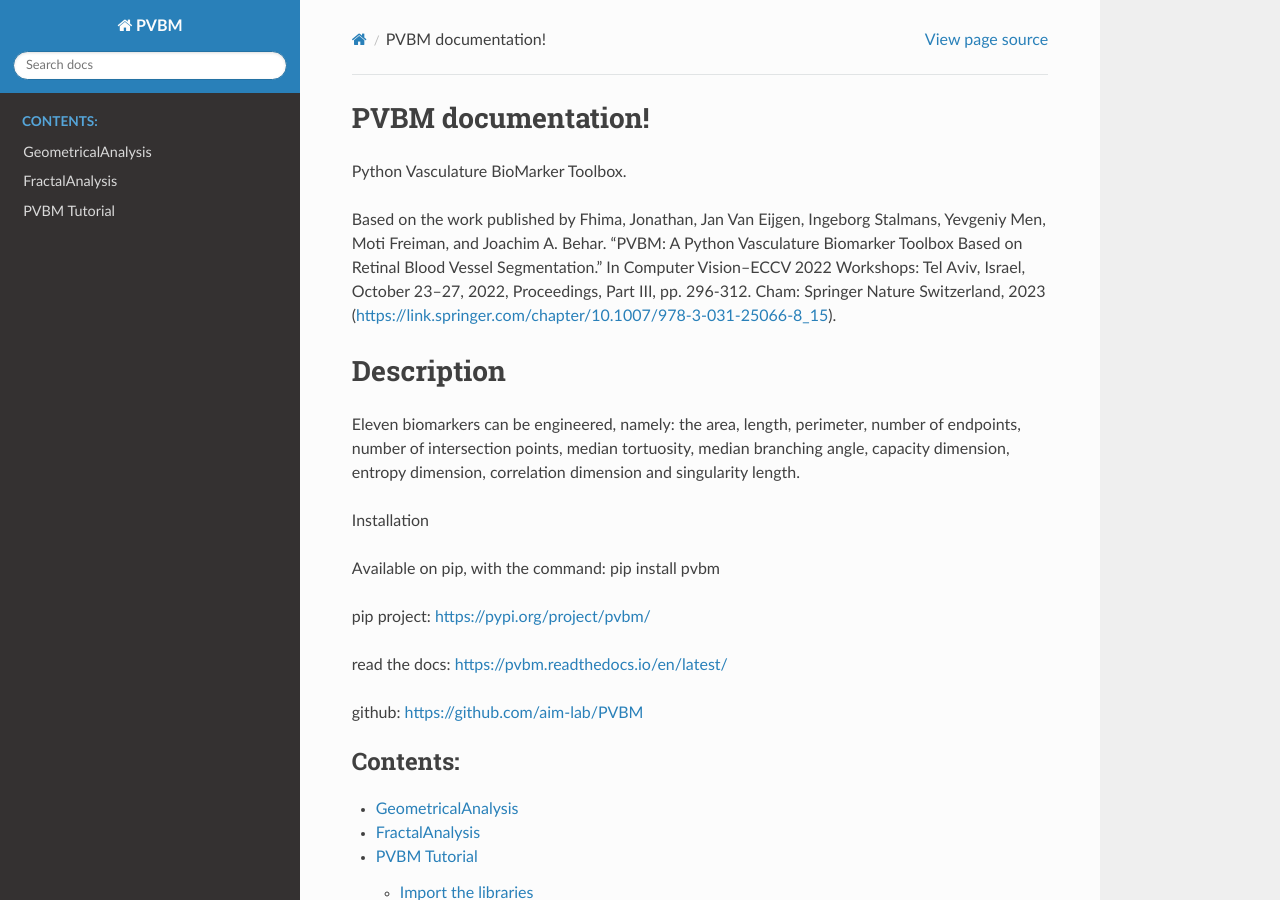
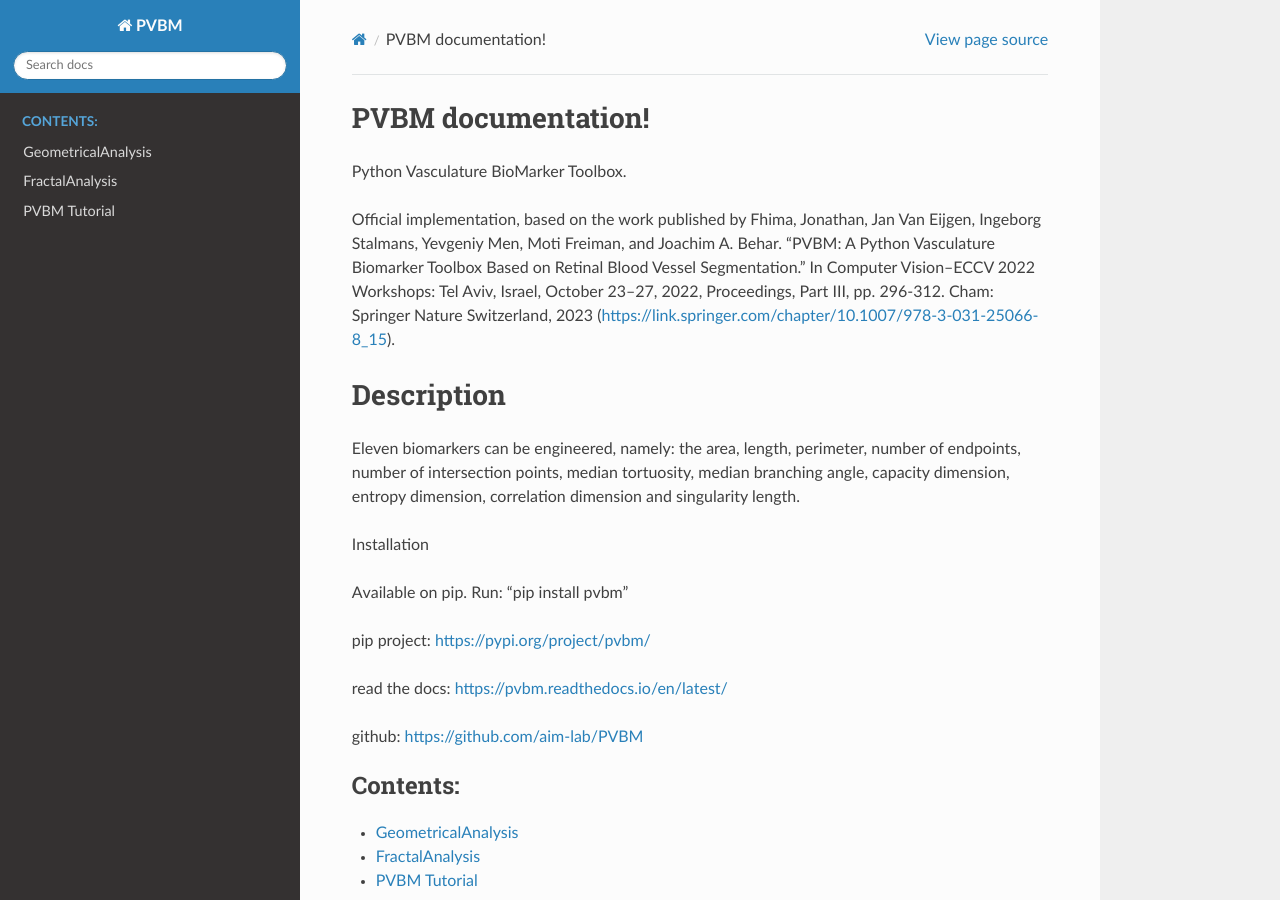
Before and after one commit to MichielGhesquiere/PVBM, a Sphinx documentation site: the page built from docs/index.rst, in a window 1280 px wide and 900 px high. Built offline with Sphinx 7.4.7 and the Read the Docs theme 2.0.0, drawn with Linux system fonts in a browser that asks for light colours.

Commit message:
Add files via upload

```diff
--- a/docs/FractalAnalysis.rst
+++ b/docs/FractalAnalysis.rst
@@ -2,4 +2,8 @@
 ===============
 
 .. automodule:: PVBM.FractalAnalysis
-   :members:
+
+.. autoclass:: MultifractalVBMs
+   :members: None
+
+   .. automethod:: get_fundus_biomarkers
--- a/docs/index.rst
+++ b/docs/index.rst
@@ -7,7 +7,7 @@
 ================================
 Python Vasculature BioMarker Toolbox.
 
-Based on the work published by Fhima, Jonathan, Jan Van Eijgen, Ingeborg Stalmans, Yevgeniy Men, Moti Freiman, and Joachim A. Behar. "PVBM: A Python Vasculature Biomarker Toolbox Based on Retinal Blood Vessel Segmentation." In Computer Vision–ECCV 2022 Workshops: Tel Aviv, Israel, October 23–27, 2022, Proceedings, Part III, pp. 296-312. Cham: Springer Nature Switzerland, 2023 (https://link.springer.com/chapter/10.1007/978-3-031-25066-8_15).
+Official implementation, based on the work published by Fhima, Jonathan, Jan Van Eijgen, Ingeborg Stalmans, Yevgeniy Men, Moti Freiman, and Joachim A. Behar. "PVBM: A Python Vasculature Biomarker Toolbox Based on Retinal Blood Vessel Segmentation." In Computer Vision–ECCV 2022 Workshops: Tel Aviv, Israel, October 23–27, 2022, Proceedings, Part III, pp. 296-312. Cham: Springer Nature Switzerland, 2023 (https://link.springer.com/chapter/10.1007/978-3-031-25066-8_15).
 
 Description
 ================================
@@ -17,7 +17,7 @@
 
 Installation
 
-Available on pip, with the command: pip install pvbm
+Available on pip. Run: "pip install pvbm"
 
 pip project: https://pypi.org/project/pvbm/
 
--- a/setup.py
+++ b/setup.py
@@ -8,7 +8,7 @@
 
 setup(
     name='pvbm',
-    version='1.5.0',
+    version='1.6.0',
     packages=find_packages(),
     install_requires=[
         "numpy",
```
Also changed, not shown: README.md (+2 -2 lines), 7 other files.
